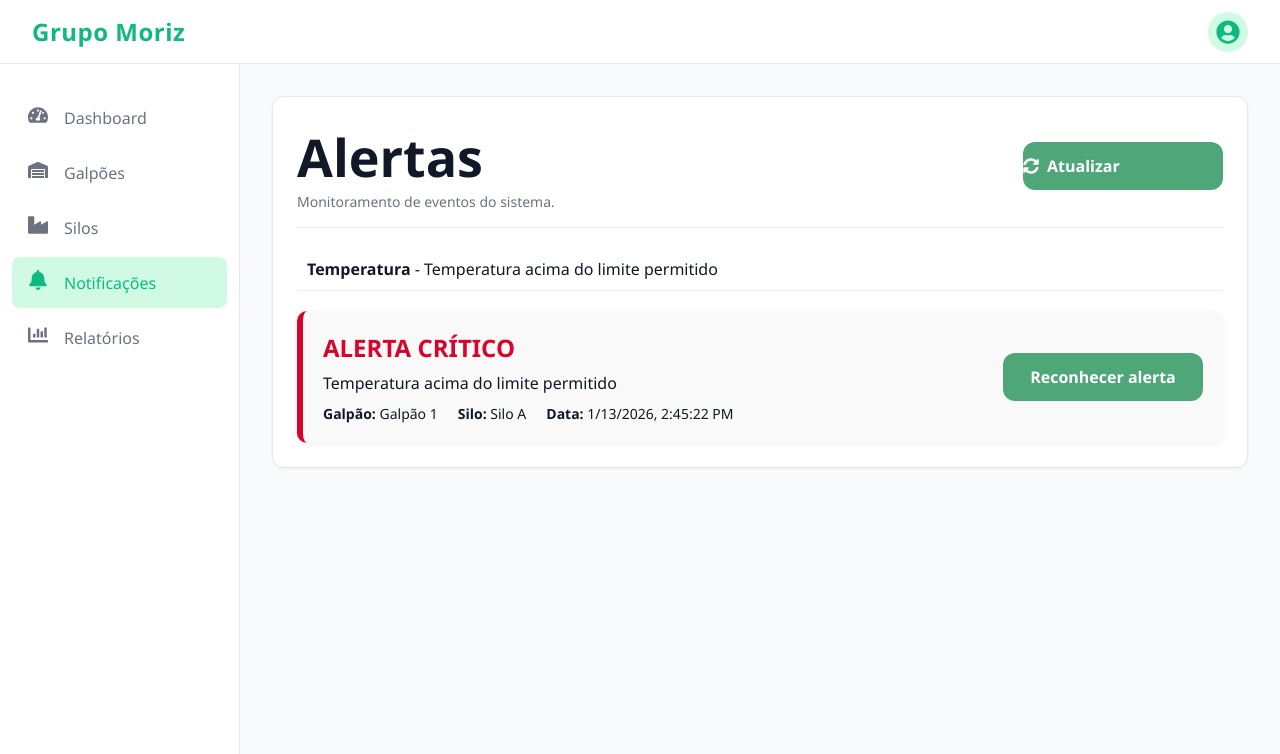
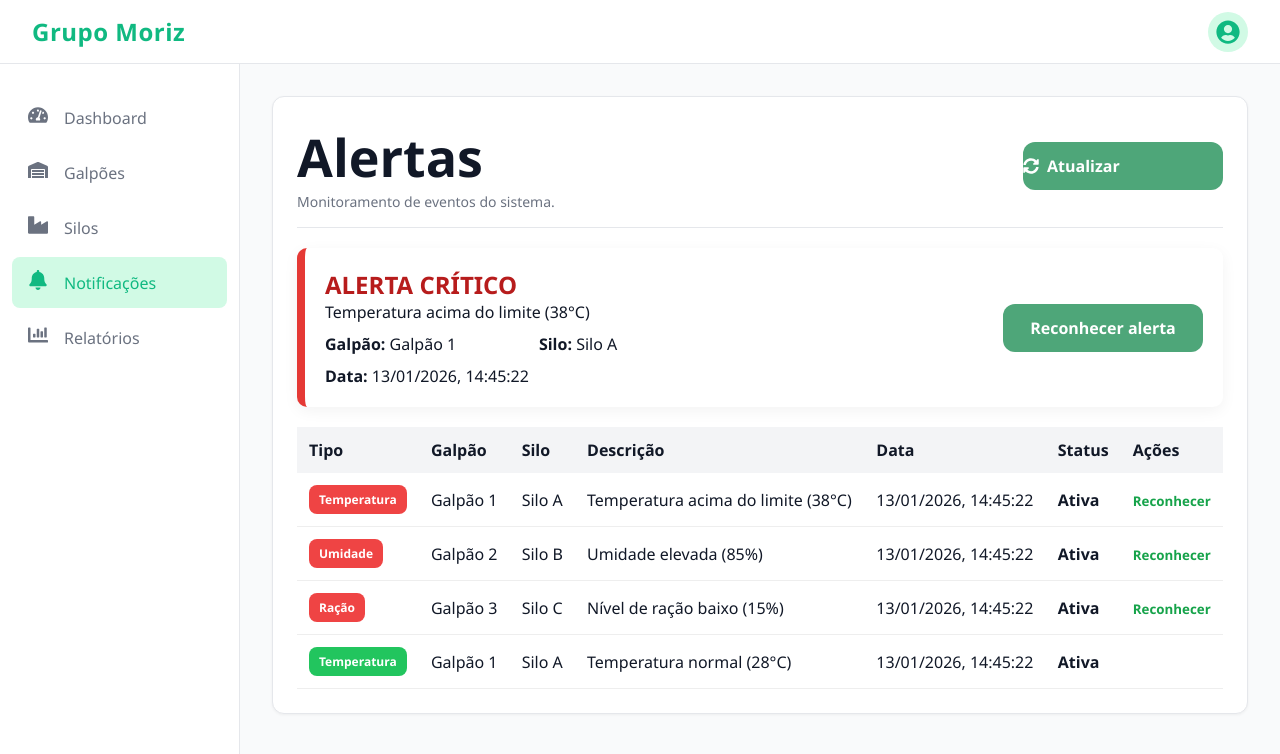
Before and after one commit to grupomorizembarcado/grupo_moris_font_end_MVP, a React (Create React App) app: page /notificacoes in a window 1280 px wide. Shown: the top 754 px of the page. Built offline with nearby package versions, Linux system fonts and the light colour scheme; sample sign-in values are in the browser's storage.

Commit message:
feat: add historico das notificações

```diff
--- a/src/pages/Notificacoes.js
+++ b/src/pages/Notificacoes.js
@@ -1,78 +1,126 @@
 import React, { useState, useEffect } from "react";
 import Button from "../components/ui/Button";
 import { FaSyncAlt } from "react-icons/fa";
-import apiService from "../services/api";
 import "../styles/Notificacoes.css";
+
+/* =========================
+   LIMITES DO SISTEMA
+========================= */
+const LIMITES = {
+  temperaturaAlta: 35,
+  umidadeAlta: 80,
+  racaoBaixa: 20,
+};
+
+/* =========================
+   FUNÇÃO CRÍTICA
+========================= */
+function isCritico(alerta) {
+  const tipo = alerta.tipo.toLowerCase();
+
+  if (tipo.includes("temperatura") && alerta.valor >= LIMITES.temperaturaAlta) return true;
+  if (tipo.includes("umidade") && alerta.valor >= LIMITES.umidadeAlta) return true;
+  if (tipo.includes("ração") && alerta.nivelRacao <= LIMITES.racaoBaixa) return true;
+
+  return false;
+}
+
+function formatarData(data) {
+  return new Date(data).toLocaleString("pt-BR");
+}
+
 const Notificacoes = () => {
   const [alertas, setAlertas] = useState([]);
   const [alertaCritico, setAlertaCritico] = useState(null);
   const [loading, setLoading] = useState(false);
 
-  const fetchAlertas = async () => {
+  /* =========================
+     DADOS FALSOS
+  ========================= */
+  const fetchAlertas = () => {
+    setLoading(true);
+
     setTimeout(() => {
       const listaFake = [
         {
           id: 1,
           tipo: "Temperatura",
-        descricao: "Temperatura acima do limite permitido",
-        nivel: "critico",
+          descricao: "Temperatura acima do limite (38°C)",
+          valor: 38,
           galpao: "Galpão 1",
           silo: "Silo A",
-        data: new Date().toLocaleString(),
-        reconhecido: false
-      }
+          data: new Date(),
+          reconhecido: false,
+        },
+        {
+          id: 2,
+          tipo: "Umidade",
+          descricao: "Umidade elevada (85%)",
+          valor: 85,
+          galpao: "Galpão 2",
+          silo: "Silo B",
+          data: new Date(),
+          reconhecido: false,
+        },
+        {
+          id: 3,
+          tipo: "Ração",
+          descricao: "Nível de ração baixo (15%)",
+          nivelRacao: 15,
+          galpao: "Galpão 3",
+          silo: "Silo C",
+          data: new Date(),
+          reconhecido: false,
+        },
+        {
+          id: 4,
+          tipo: "Temperatura",
+          descricao: "Temperatura normal (28°C)",
+          valor: 28,
+          galpao: "Galpão 1",
+          silo: "Silo A",
+          data: new Date(),
+          reconhecido: false,
+        },
       ];
 
       setAlertas(listaFake);
 
-    const critico = listaFake.find(
-      a => a.nivel === "critico" && !a.reconhecido
-    );
+      const critico = listaFake.find((a) => isCritico(a) && !a.reconhecido);
+      setAlertaCritico(critico || null);
 
-    setAlertaCritico(critico || null);
       setLoading(false);
     }, 800);
-
-    try {
-      setLoading(true);
-
-      const response = await apiService.get("/alertas");
-      setAlertas(response.data);
-
-      const lista = response.data;
-
-      setAlertas(lista);
-
-      const critico = lista.find(a => a.nivel === "critico" && !a.reconhecido);
-      setAlertaCritico(critico || null);
-
-    } catch (error) {
-      console.error("Erro ao buscar alertas:", error);
-    } finally {
-      setLoading(false);
-    }
   };
 
   useEffect(() => {
     fetchAlertas();
   }, []);
-  const reconhecerAlerta = async () => {
-    try {
-      await apiService.patch(`/alertas/${alertaCritico.id}/reconhecer`);
 
-      setAlertaCritico(null);
-      fetchAlertas();
+  /* =========================
+     RECONHECER ALERTA
+  ========================= */
+  const reconhecerAlerta = (id) => {
+    setAlertas((prev) => {
+      const atualizados = prev.map((a) =>
+        a.id === id ? { ...a, reconhecido: true } : a
+      );
 
-    } catch (error) {
-      console.error("Erro ao reconhecer alerta:", error);
-    }
+      const proximoCritico = atualizados.find(
+        (a) => isCritico(a) && !a.reconhecido
+      );
+
+      setAlertaCritico(proximoCritico || null);
+
+      return atualizados;
+    });
   };
 
   return (
     <div className="content">
       <div className="card mb-6">
+
         <div className="card-header header-flex">
-
           <div>
             <h1 className="card-title">Alertas</h1>
             <p className="text-gray-600 text-sm">
@@ -80,57 +128,96 @@ const Notificacoes = () => {
             </p>
           </div>
 
-          <Button
-            onClick={fetchAlertas}
-            disabled={loading}
-            variant="success"
-          >
+          <Button onClick={fetchAlertas} disabled={loading} variant="success">
             <div className="button-content">
               <FaSyncAlt className={loading ? "spin" : ""} />
               {loading ? "Atualizando..." : "Atualizar"}
             </div>
           </Button>
-
         </div>
 
-        {/* Lista de alertas */}
-        <div className="card-body">
-          {loading && <p>Carregando alertas...</p>}
-
-          {!loading && alertas.length === 0 && (
-            <p>Nenhum alerta encontrado.</p>
-          )}
-
-          {!loading && alertas.map((alerta) => (
-            <div key={alerta.id} className="alert-item">
-              <strong>{alerta.tipo}</strong> - {alerta.descricao}
-            </div>
-          ))}
-        </div>
+        {/* =========================
+            CARD ALERTA CRÍTICO
+        ========================= */}
         {alertaCritico && (
           <div className="alerta-critico-card">
             <div>
               <h2 className="titulo-critico">ALERTA CRÍTICO</h2>
               <p>{alertaCritico.descricao}</p>
 
-              <div className="alerta-info">
-                <span><strong>Galpão:</strong> {alertaCritico.galpao}</span>
-                <span><strong>Silo:</strong> {alertaCritico.silo}</span>
-                <span><strong>Data:</strong> {alertaCritico.data}</span>
+              <div className="alerta-critico-grid">
+                <div><strong>Galpão:</strong> {alertaCritico.galpao}</div>
+                <div><strong>Silo:</strong> {alertaCritico.silo}</div>
+                <div><strong>Data:</strong> {formatarData(alertaCritico.data)}</div>
               </div>
             </div>
 
             <Button
               variant="success"
-              onClick={reconhecerAlerta}
+              onClick={() => reconhecerAlerta(alertaCritico.id)}
             >
               Reconhecer alerta
             </Button>
           </div>
         )}
+
+        {/* =========================
+            HISTÓRICO (SEMPRE)
+        ========================= */}
+        <div className="card-body">
+          <div className="table-wrapper">
+            <table className="alert-table">
+              <thead>
+                <tr>
+                  <th>Tipo</th>
+                  <th>Galpão</th>
+                  <th>Silo</th>
+                  <th>Descrição</th>
+                  <th>Data</th>
+                  <th>Status</th>
+                  <th>Ações</th>
+                </tr>
+              </thead>
+
+              <tbody>
+                {alertas.map((alerta) => (
+                  <tr key={alerta.id}>
+                    <td>
+                      <span className={`badge ${isCritico(alerta) ? "badge-red" : "badge-green"}`}>
+                        {alerta.tipo}
+                      </span>
+                    </td>
+                    <td>{alerta.galpao}</td>
+                    <td>{alerta.silo}</td>
+                    <td>{alerta.descricao}</td>
+                    <td>{formatarData(alerta.data)}</td>
+                    <td>
+                      {alerta.reconhecido ? (
+                        <span className="status-resolvido">Resolvido</span>
+                      ) : (
+                        <span className="status-ativa">Ativa</span>
+                      )}
+                    </td>
+                    <td>
+                      {!alerta.reconhecido && isCritico(alerta) && (
+                        <button
+                          className="link-action green"
+                          onClick={() => reconhecerAlerta(alerta.id)}
+                        >
+                          Reconhecer
+                        </button>
+                      )}
+                    </td>
+                  </tr>
+                ))}
+              </tbody>
+
+            </table>
           </div>
         </div>
 
+      </div>
+    </div>
   );
 };
 
--- a/src/styles/Notificacoes.css
+++ b/src/styles/Notificacoes.css
@@ -19,33 +19,83 @@
   to { transform: rotate(360deg); }
 }
 
-.alert-item {
-  padding: 10px;
-  border-bottom: 1px solid #eee;
-}
-
-
+/* Card Crítico */
 .alerta-critico-card {
   display: flex;
   justify-content: space-between;
   align-items: center;
-  background: #f9f9f9;
+  background: #fff;
   padding: 20px;
-  margin-top: 20px;
+  margin: 20px 0;
+  border-left: 8px solid #e53935;
   border-radius: 10px;
-  border-left: 6px solid #d90429;
-  box-shadow: 0 2px 8px rgba(0,0,0,0.05);
+  box-shadow: 0 4px 15px rgba(0,0,0,0.05);
 }
 
 .titulo-critico {
-  color: #d90429;
-  font-weight: 700;
-  margin-bottom: 8px;
+  color: #b71c1c;
+  font-weight: 800;
 }
 
-.alerta-info {
+.alerta-critico-grid {
   margin-top: 10px;
-  display: flex;
-  gap: 20px;
-  font-size: 14px;
+  display: grid;
+  grid-template-columns: 1fr 1fr;
+  gap: 10px;
 }
+
+/* Tabela */
+.alert-table {
+  width: 100%;
+  border-collapse: collapse;
+  background: white;
+  border-radius: 10px;
+}
+
+.alert-table th {
+  background: #f3f4f6;
+  padding: 12px;
+  text-align: left;
+}
+
+.alert-table td {
+  padding: 12px;
+  border-bottom: 1px solid #eee;
+}
+
+.badge {
+  padding: 6px 10px;
+  border-radius: 8px;
+  font-size: 12px;
+  font-weight: bold;
+  color: white;
+}
+
+.badge-red {
+  background: #ef4444;
+}
+
+.badge-green {
+  background: #22c55e;
+}
+
+.status-ativa {
+  font-weight: bold;
+  color: #111827;
+}
+
+.status-resolvido {
+  font-weight: bold;
+  color: #16a34a;
+}
+
+.link-action {
+  background: none;
+  border: none;
+  cursor: pointer;
+  font-weight: bold;
+}
+
+.link-action.green {
+  color: #16a34a;
+}
```
Lines whose indentation alone changed are shown as unchanged.
